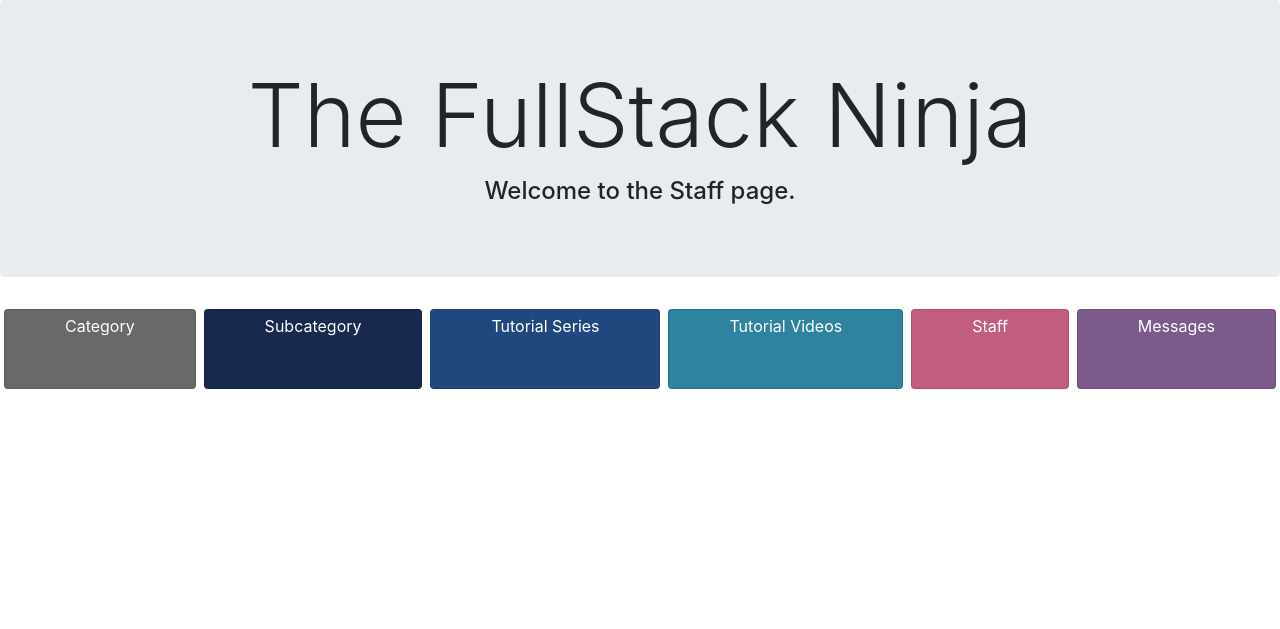
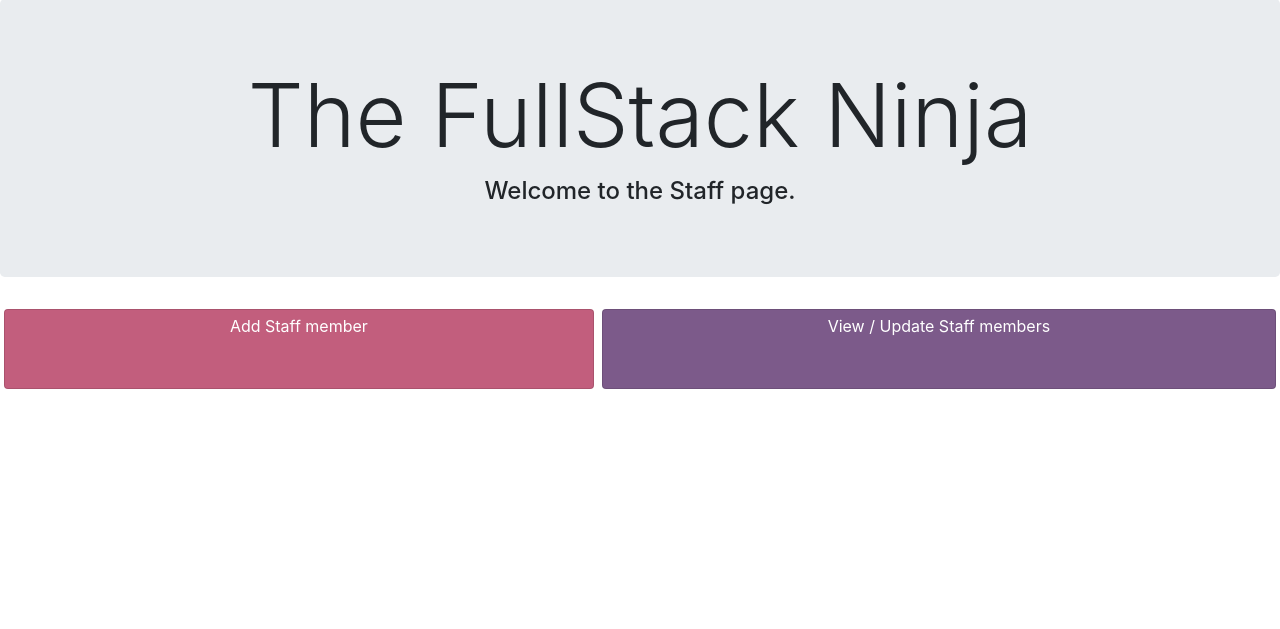
Before and after one commit to bodealamu/fullstackninja, a Django app: page /dashboard/staff in a window 1280 px wide. Shown: the part 57-686 px from the top of the page. Run offline with Django 3.2, Linux system fonts and the light colour scheme; the visitor is signed in with stand-in values (Sample User, id 1); some libraries are stand-ins or nearby versions.

```diff
--- a/dashboard/templates/dashboard/dashboard_staff.html
+++ b/dashboard/templates/dashboard/dashboard_staff.html
@@ -8,12 +8,8 @@
 </div>
 
 <div class="d-flex flex-row justify-content-center">
-    <a href="{% url 'home' %}" class="card mx-1 p-1 flex-fill" style="background-color:#696969;  height:5rem; text-align: center; color: white" role="button">Category</a>
-    <a href="{% url 'home' %}" class="card mx-1 p-1 flex-fill" style="background-color:#18294E; height:5rem; text-align: center;  color: white " role="button">Subcategory</a>
-    <a href="{% url 'home' %}" class="card mx-1 p-1 flex-fill" style="background-color:#21487E; height:5rem; text-align: center;  color: white " role="button">Tutorial Series</a>
-    <a href="{% url 'home' %}" class="card mx-1 p-1 flex-fill" style="background-color:#2F839F; height:5rem; text-align: center;  color: white " role="button">Tutorial Videos</a>
-    <a href="{% url 'home' %}" class="card mx-1 p-1 flex-fill" style="background-color:#C25E7D; height:5rem; text-align: center;  color: white " role="button">Staff</a>
-    <a href="{% url 'home' %}" class="card mx-1 p-1 flex-fill" style="background-color:#7C5A8A; height:5rem; text-align: center;  color: white " role="button">Messages</a>
+    <a href="#" class="card mx-1 p-1 flex-fill" style="background-color:#C25E7D; height:5rem; text-align: center;  color: white " role="button">Add Staff member</a>
+    <a href="#" class="card mx-1 p-1 flex-fill" style="background-color:#7C5A8A; height:5rem; text-align: center;  color: white " role="button">View / Update Staff members</a>
 </div>
 <br>
 <br>
```
